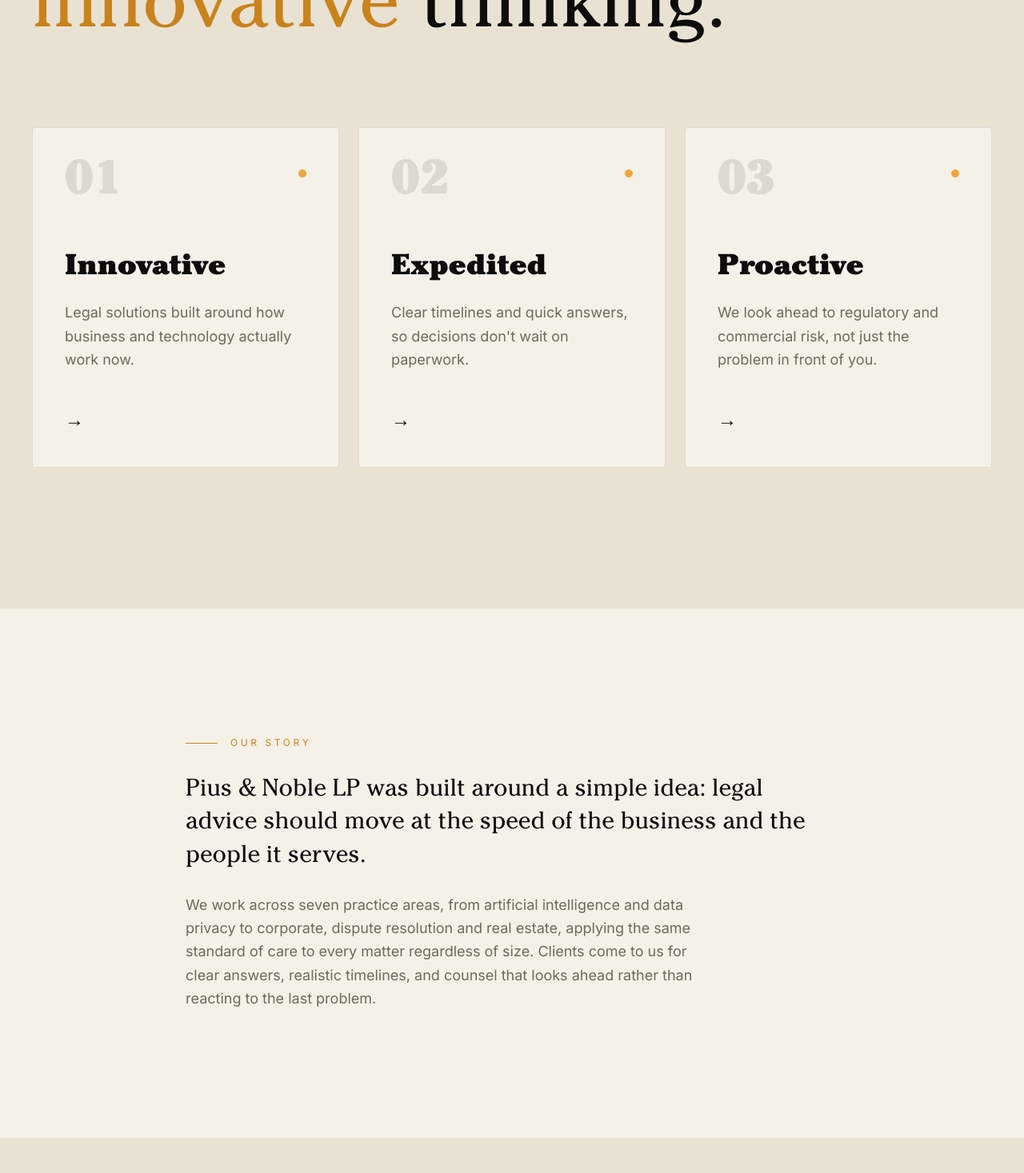
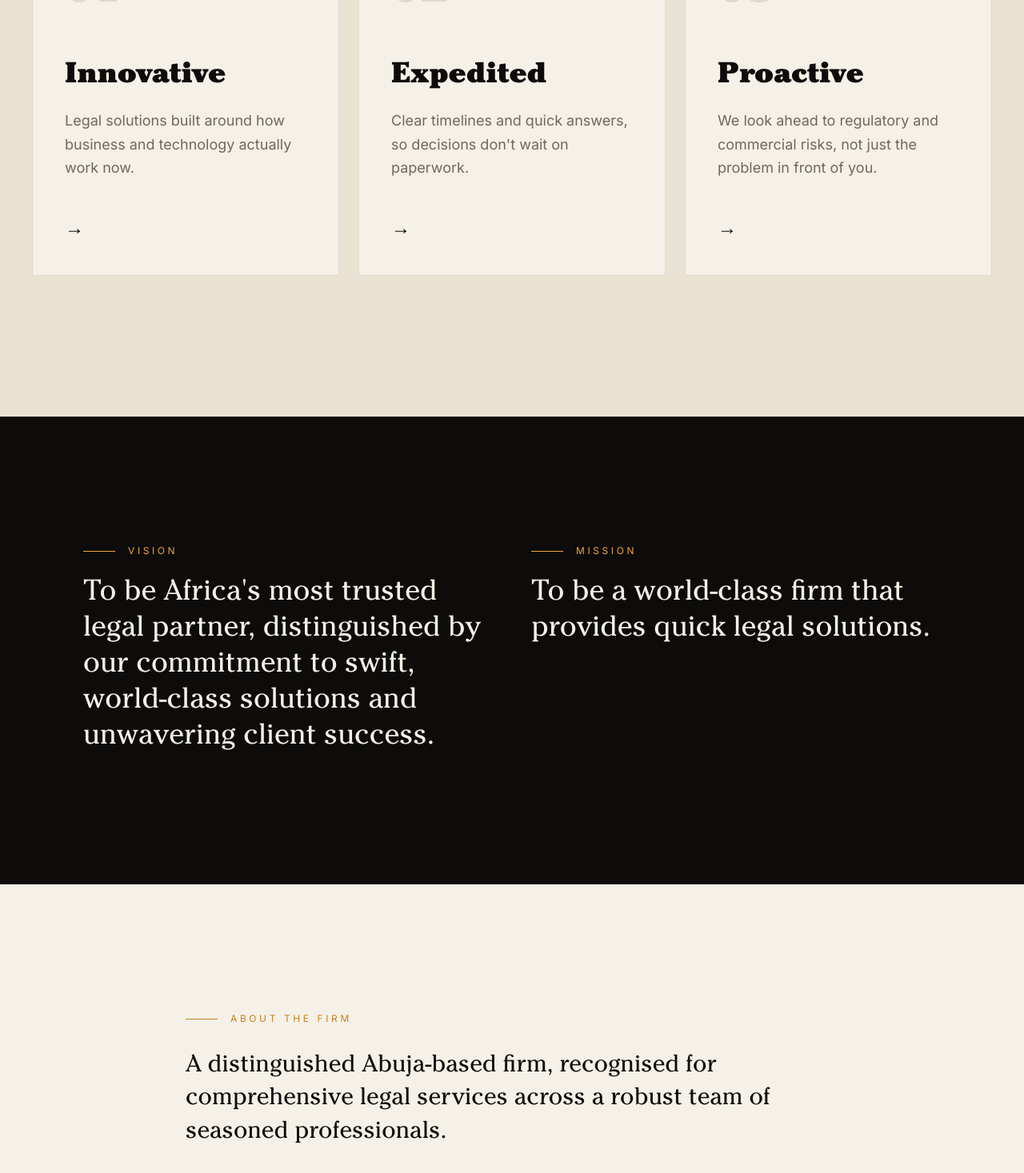
Before and after one commit to PIUSANDNOBLELP/PiusandNobleLP-, a Next.js app: page /about in a window 1280 px wide. Shown: the part 620-2087 px from the top of the page at 80% size. Built offline with nearby package versions, Linux system fonts and the light colour scheme.

Commit message:
feat: add vision and mission to the about page and tighten page spacing

```diff
--- a/app/about/page.tsx
+++ b/app/about/page.tsx
@@ -8,33 +8,67 @@ import { About } from "@/components/sections";
 export const metadata = {
   title: "About Us | Pius & Noble LP",
   description:
-    "Pius & Noble LP combines global legal standards with innovative, expedited and proactive thinking across seven practice areas.",
+    "Pius & Noble LP combines global legal standards with innovative, expedited and proactive thinking across commercial, real estate, litigation and ADR.",
 };
 
 export default function AboutPage() {
   return (
     <>
       <Nav />
-      <main className="pt-40 bg-paper-deep">
-        <About />
+      <main className="pt-24 bg-paper-deep">
+        <About compact />
+
+        <section className="bg-ink py-28 text-paper md:py-40">
+          <div className="mx-auto grid max-w-6xl gap-12 px-6 md:grid-cols-2 md:px-10">
+            <Reveal>
+              <p className="mb-6 flex items-center gap-4 text-xs uppercase tracking-[0.3em] text-gold">
+                <span className="h-px w-10 bg-gold" />
+                Vision
+              </p>
+              <p className="font-display text-3xl font-normal leading-tight md:text-4xl">
+                To be Africa&apos;s most trusted legal partner, distinguished by our commitment to
+                swift, world-class solutions and unwavering client success.
+              </p>
+            </Reveal>
+            <Reveal delay={0.12}>
+              <p className="mb-6 flex items-center gap-4 text-xs uppercase tracking-[0.3em] text-gold">
+                <span className="h-px w-10 bg-gold" />
+                Mission
+              </p>
+              <p className="font-display text-3xl font-normal leading-tight md:text-4xl">
+                To be a world-class firm that provides quick legal solutions.
+              </p>
+            </Reveal>
+          </div>
+        </section>
 
         <section className="bg-paper py-28 md:py-40">
           <div className="mx-auto max-w-4xl px-6 md:px-10">
             <Reveal>
               <p className="mb-8 flex items-center gap-4 text-xs uppercase tracking-[0.3em] text-gold-deep">
                 <span className="h-px w-10 bg-gold-deep" />
-                Our story
+                About the firm
               </p>
               <p className="font-display text-2xl font-medium leading-snug text-ink md:text-3xl">
-                Pius &amp; Noble LP was built around a simple idea: legal advice should move at the
-                speed of the business and the people it serves.
+                A distinguished Abuja-based firm, recognised for comprehensive legal services
+                across a robust team of seasoned professionals.
               </p>
               <p className="mt-6 max-w-2xl text-lg leading-relaxed text-mute">
-                We work across seven practice areas, from artificial intelligence and data
-                privacy to corporate, dispute resolution and real estate, applying the same
-                standard of care to every matter regardless of size. Clients come to us for clear
-                answers, realistic timelines, and counsel that looks ahead rather than reacting to
-                the last problem.
+                Our practice is segmented into four core areas — Commercial and Corporate Law,
+                Real Estate and Property Law, Civil and Criminal Litigation, and Alternative
+                Dispute Resolution (ADR). In the Commercial and Corporate division we advise on
+                contracts, telecommunications, intellectual property, data protection,
+                cybersecurity, taxation, company secretarial services and startup documentation.
+                Our Real Estate and Property division specialises in real estate, property
+                management and regulatory compliance, while our Litigation division handles all
+                aspects of civil and criminal litigation, and ADR resolves disputes outside of
+                court.
+              </p>
+              <p className="mt-6 max-w-2xl text-lg leading-relaxed text-mute">
+                We are committed to delivering cutting-edge legal solutions for local and
+                international clientele, operating on the principles of excellence, efficiency,
+                accessibility and personalised service — with every matter handled to the highest
+                standard of professionalism and integrity.
               </p>
             </Reveal>
           </div>
--- a/app/insights/page.tsx
+++ b/app/insights/page.tsx
@@ -11,7 +11,7 @@ export default function InsightsPage() {
   return (
     <>
       <Nav />
-      <main className="pt-40 bg-ink">
+      <main className="pt-24 bg-ink">
         <Insights />
       </main>
       <Footer />
--- a/app/team/page.tsx
+++ b/app/team/page.tsx
@@ -11,8 +11,8 @@ export default function TeamPage() {
   return (
     <>
       <Nav />
-      <main className="pt-40 bg-paper">
-        <Team />
+      <main className="pt-24 bg-paper">
+        <Team compact />
       </main>
       <Footer />
     </>
--- a/components/approach.tsx
+++ b/components/approach.tsx
@@ -14,7 +14,7 @@ const steps = [
   },
   {
     no: "03",
-    title: "Advise",
+    title: "Advice",
     body: "You get clear options, timelines and costs before anything is signed or filed.",
   },
   {
--- a/components/insights.tsx
+++ b/components/insights.tsx
@@ -12,7 +12,7 @@ export default async function Insights({ limit }: { limit?: number } = {}) {
 
   return (
     <section id="insights" className="relative bg-ink text-paper">
-      <div className="mx-auto max-w-7xl px-6 py-28 md:px-10 md:py-40">
+      <div className="mx-auto max-w-7xl px-6 pb-28 md:px-10 md:pb-40">
         <Reveal>
           <p className="mb-8 flex items-center gap-4 text-xs uppercase tracking-[0.3em] text-gold">
             <span className="h-px w-10 bg-gold" />
--- a/components/sections.tsx
+++ b/components/sections.tsx
@@ -18,14 +18,14 @@ const values = [
   {
     no: "03",
     title: "Proactive",
-    body: "We look ahead to regulatory and commercial risk, not just the problem in front of you.",
+    body: "We look ahead to regulatory and commercial risks, not just the problem in front of you.",
   },
 ];
 
-export function About() {
+export function About({ compact = false }: { compact?: boolean }) {
   return (
     <section id="about" className="relative bg-paper-deep">
-      <div className="mx-auto max-w-7xl px-6 py-28 md:px-10 md:py-44">
+      <div className={`mx-auto max-w-7xl px-6 md:px-10 ${compact ? "pb-28 md:pb-44" : "py-28 md:py-44"}`}>
         <Reveal>
           <p className="mb-8 flex items-center gap-4 text-xs uppercase tracking-[0.3em] text-gold-deep">
             <span className="h-px w-10 bg-gold-deep" />
```
